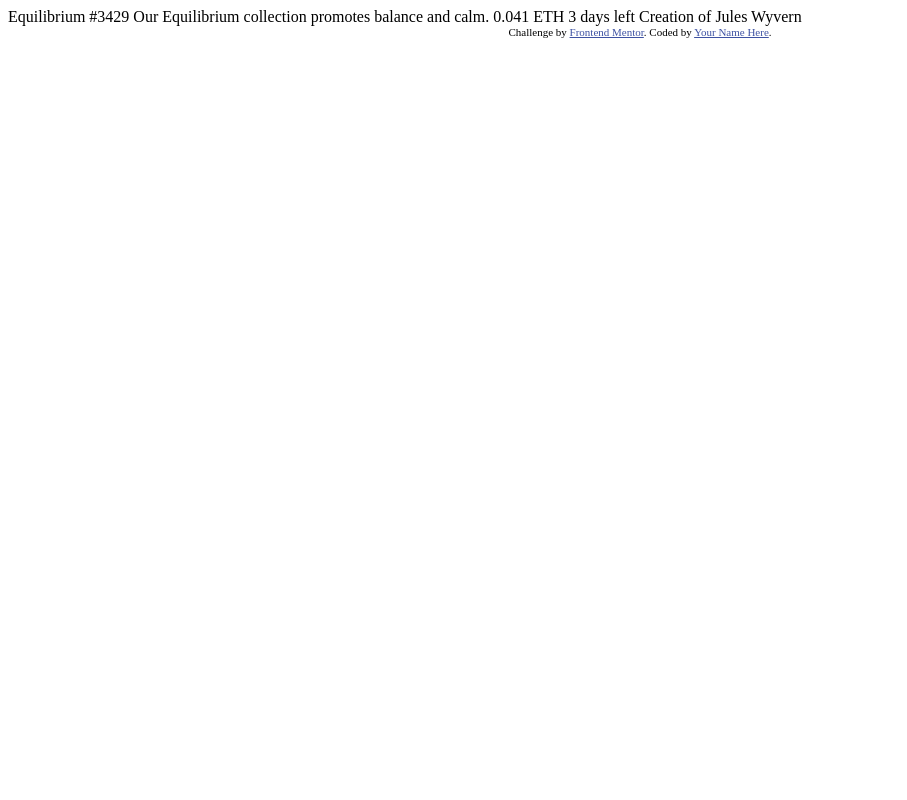
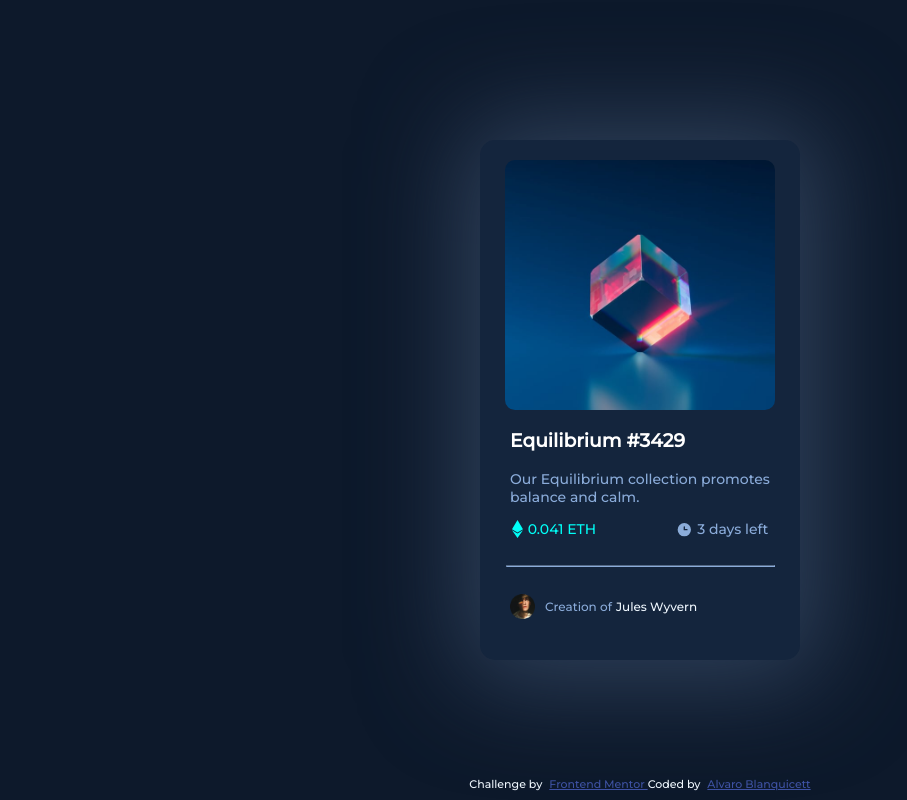
Before and after one commit to alencett/NFT-Preview-Card, a plain HTML site: page index.html in a window 1280 px wide. Shown: the whole page, without its empty margins (0-907 px from the left). Drawn offline with Linux system fonts and the light colour scheme.

Commit message:
Finished project

```diff
--- a/index.html
+++ b/index.html
@@ -3,31 +3,46 @@
 <head>
   <meta charset="UTF-8">
   <meta name="viewport" content="width=device-width, initial-scale=1.0"> <!-- displays site properly based on user's device -->
-
+  <link rel="preconnect" href="https://fonts.googleapis.com"><link rel="preconnect" href="https://fonts.gstatic.com" crossorigin><link href="https://fonts.googleapis.com/css2?family=Fraunces:opsz,wght@9..144,700&family=Montserrat:wght@500&family=Overpass:wght@400;700&display=swap" rel="stylesheet">
   <link rel="icon" type="image/png" sizes="32x32" href="./images/favicon-32x32.png">
-
+  <link rel="stylesheet" href="./style.css">
   <title>Frontend Mentor | NFT preview card component</title>
 
   <!-- Feel free to remove these styles or customise in your own stylesheet 👍 -->
-  <style>
-    .attribution { font-size: 11px; text-align: center; }
-    .attribution a { color: hsl(228, 45%, 44%); }
-  </style>
+
 </head>
 <body>
+    <div class="component">
+        <div class="image">
 
-  Equilibrium #3429
+          <img src="./images/image-equilibrium.jpg">
+          <div class="capa">
+            <h2 class="viewicon"><svg width="48" height="48" xmlns="http://www.w3.org/2000/svg"><g fill="none" fill-rule="evenodd"><path d="M0 0h48v48H0z"/><path d="M24 9C14 9 5.46 15.22 2 24c3.46 8.78 12 15 22 15 10.01 0 18.54-6.22 22-15-3.46-8.78-11.99-15-22-15Zm0 25c-5.52 0-10-4.48-10-10s4.48-10 10-10 10 4.48 10 10-4.48 10-10 10Zm0-16c-3.31 0-6 2.69-6 6s2.69 6 6 6 6-2.69 6-6-2.69-6-6-6Z" fill="#FFF" fill-rule="nonzero"/></g></svg></h2>
+          </div>
+        </div>
 
-  Our Equilibrium collection promotes balance and calm.
+        <h3>Equilibrium #3429</h3>
 
-  0.041 ETH
-  3 days left
-
-  Creation of Jules Wyvern
-
+        <p>Our Equilibrium collection promotes balance and calm.</p>
+        <div class="details">
+          <svg width="11" height="18" xmlns="http://www.w3.org/2000/svg"><path d="M11 10.216 5.5 18 0 10.216l5.5 3.263 5.5-3.262ZM5.5 0l5.496 9.169L5.5 12.43 0 9.17 5.5 0Z" fill="#00FFF8"/></svg>
+            <div class="eth">
+              0.041 ETH</div>
+              <svg width="17" height="17" xmlns="http://www.w3.org/2000/svg"><path d="M8.305 2.007a6.667 6.667 0 1 0 0 13.334 6.667 6.667 0 0 0 0-13.334Zm2.667 7.334H8.305a.667.667 0 0 1-.667-.667V6.007a.667.667 0 0 1 1.334 0v2h2a.667.667 0 0 1 0 1.334Z" fill="#8BACD9"/></svg>
+            <div class="days">
+              3 days left</div>
+        </div>
+        <br>
+        <hr>
+        <br>
+        <div class="author">
+            <div class="avatar"><img src="./images/image-avatar.png"></imgsrc></div>
+            Creation of  <a> Jules Wyvern</a>
+        </div>
+    </div>
   <div class="attribution">
-    Challenge by <a href="https://www.frontendmentor.io?ref=challenge" target="_blank">Frontend Mentor</a>.
-    Coded by <a href="#">Your Name Here</a>.
+    Challenge by <a href="https://www.frontendmentor.io?ref=challenge" target="_blank">Frontend Mentor </a>
+    Coded by <a target="_blank" href="https://github.com/alencett">Alvaro Blanquicett</a>
   </div>
 </body>
 </html>
--- /dev/null
+++ b/style.css
@@ -0,0 +1,145 @@
+@import url('https://fonts.googleapis.com/css2?family=Fraunces:opsz,wght@9..144,700&family=Montserrat:wght@500&family=Overpass:wght@400;700&display=swap');
+
+body {
+    background-color: hsl(217, 54%, 11%);
+    font-family: 'Montserrat', sans-serif;
+}
+
+.component {
+    position:absolute;
+    top: 50%;
+    left: 50%;
+    transform: translate(-50%,-50%);
+    width: 300px;
+    height: 500px;
+    padding: 10px;
+    background-color: hsl(216, 50%, 16%);
+    color:hsl(0, 0%, 100%);
+    border-radius: 15px;
+    box-shadow: 2px 2px 100px 20px hsl(215, 32%, 27%);
+}
+
+.image {
+    width: 90%;
+    height: 50%;
+    margin: auto;
+    margin-top: 10px;
+    border-radius: 10px;
+}
+
+.capa {
+    background-color: rgba(8, 226, 208, 0.5);
+    position: relative;
+    top: -100%;
+    padding-top: 101px;
+    padding-right: 0px;
+    height: 58%;
+    border-radius: 10px;
+    text-align: center;
+    opacity: 0;
+
+}
+
+.capa:hover {
+    opacity: 1;
+    visibility: visible;
+    transition: all 200ms ease-out;
+    cursor: pointer;
+}
+
+.viewicon {
+    position: relative;
+    top: 5%;
+    left: 50%;
+    transform: translate(-50%,-50%);
+}
+
+img {
+    object-fit: cover;
+    width: 100%;
+    height: 100%;
+    border-radius: 10px;
+}
+
+
+h3 {
+    padding-left: 20px;
+}
+
+h3:hover {
+    color: hsl(178, 100%, 50%);
+    transition: 0.3s;
+    cursor: pointer;
+}
+
+p {
+    padding-left: 20px;
+    color:hsl(215, 51%, 70%);
+    font-size: 14px;
+}
+
+.details {
+    display: flex;
+    align-items: center;
+   justify-content: center;
+    font-size: 14px;
+
+}
+
+.eth {
+    color: hsl(178, 100%, 50%);
+    padding-left: 5px;
+    padding-right: 80px;
+
+}
+
+.days {
+    color: hsl(215, 51%, 70%);
+    padding-left: 4px;
+    padding-right: 0px;
+}
+
+hr {
+    width: 89%;
+    border-color: hsl(215, 51%, 70%);
+    border-width: 0.1px;
+}
+
+.author {
+    display: flex;
+    padding-left: 20px;
+    font-size: 12px;
+    color:hsl(215, 51%, 70%);
+    align-items: center;
+}
+
+a {
+    padding-left: 4px;
+    color: aliceblue;
+}
+
+a:hover {
+    color: hsl(178, 100%, 50%);
+    transition: 0.3s;
+    cursor: pointer;
+}
+
+.avatar {
+    width: 25px;
+    height: 25px;
+    padding-right: 10px;
+}
+
+.attribution {
+    font-size: 11px;
+    text-align: center;
+    color: aliceblue;
+    position: absolute;
+    top: 98%;
+    left: 50%;
+    transform: translate(-50%, -50%);
+}
+
+.attribution a {
+    color: hsl(228, 45%, 44%);
+}
```
